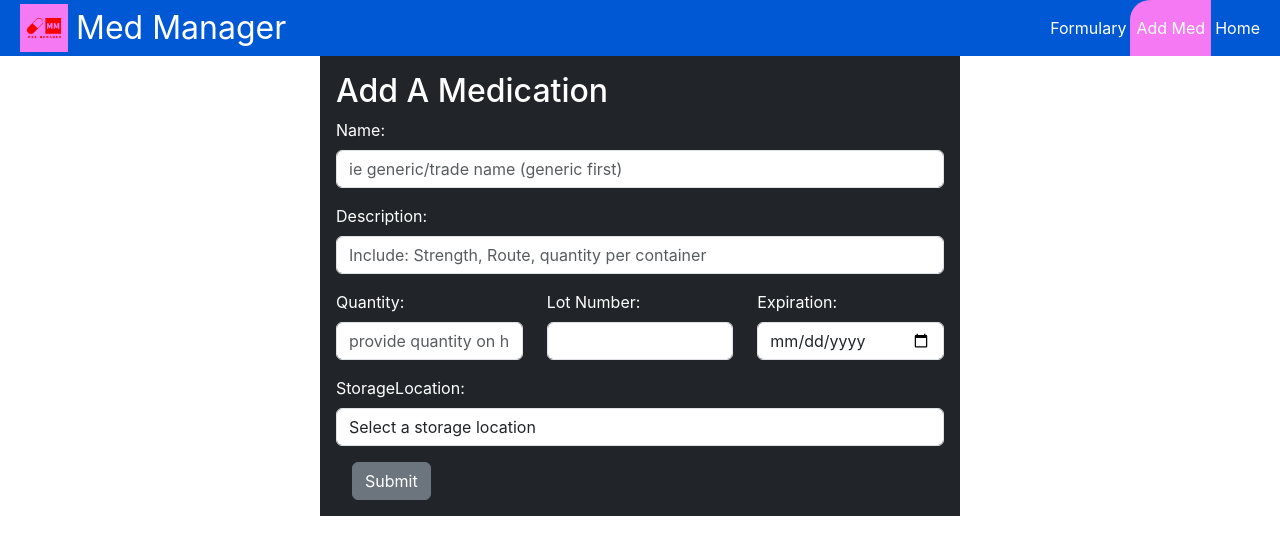
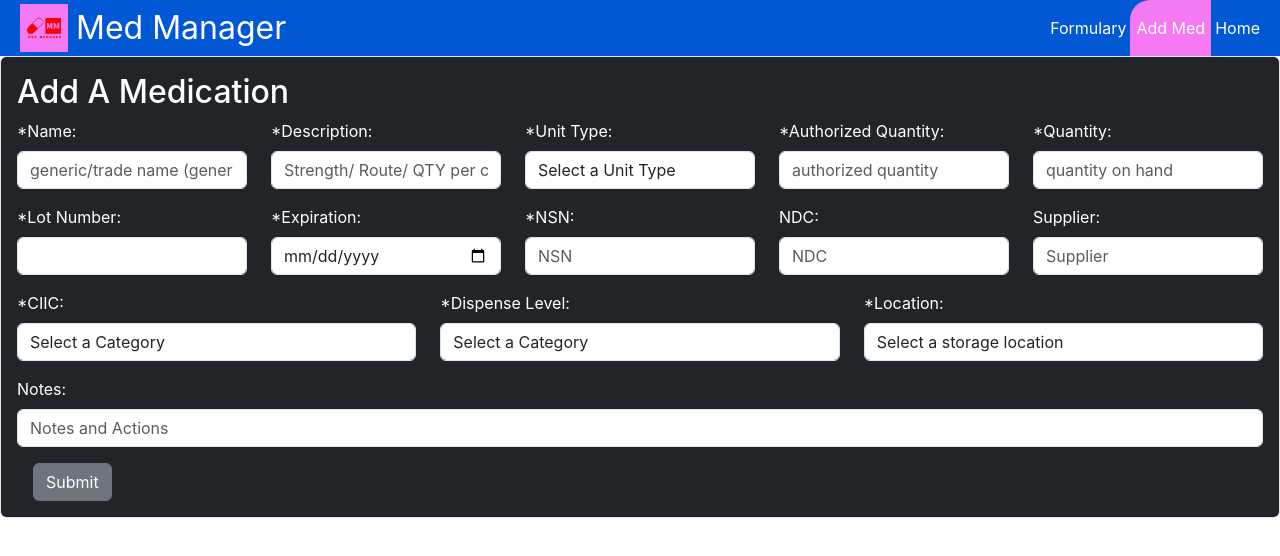
Before and after one commit to TRSCode/formularyManager, a React (Create React App) app in the folder client/: page /add in a window 1280 px wide. Shown: the top 556 px of the page. Built offline with nearby package versions, Linux system fonts and the light colour scheme.

Commit message:
added all fields to form

```diff
--- a/client/src/components/MedForm.jsx
+++ b/client/src/components/MedForm.jsx
@@ -5,10 +5,18 @@ const MedForm = (props) => {
     // const {formulary, setFormulary} = props;
     const [medication, setMedication] = useState("");
     const [description, setDescription] = useState("");
+    const [unitType, setUnitType] = useState("");
+    const [authorizedAmount, setAuthorizedAmount] = useState("");
     const [onHand, setOnHand] = useState("");
     const [lotNumber, setLotNumber]= useState("");
     const [storageLocation, setStorageLocation] = useState("");
     const [expiration, setExpiration] = useState("");
+    const [nsn, setNsn] = useState("");
+    const [ndc, setNdc] = useState("");
+    const [supplier, setSupplier] = useState("");
+    const [ciic, setCiic] = useState("");
+    const [dispenseLevel, setDispenseLevel] = useState("");
+    const [notes, setNotes] = useState("");
     const [errors,setErrors] = useState({});
     const [successMessage, setSuccessMessage] = useState('');
 
@@ -23,10 +31,18 @@ const MedForm = (props) => {
         axios.post('http://localhost:8000/api/formulary', {
             medication,
             description,
+            unitType,
+            authorizedAmount,
             onHand,
             lotNumber,
             storageLocation,
-            expiration
+            expiration,
+            nsn,
+            ndc,
+            supplier,
+            ciic,
+            dispenseLevel,
+            notes
             // expiration: formatDateForBackend(expiration)
         })
             .then(res=>{
@@ -35,10 +51,18 @@ const MedForm = (props) => {
                 // setFormulary([...formulary, res.data]);
                 setMedication("");
                 setDescription("");
+                setUnitType("");
+                setAuthorizedAmount("");
                 setOnHand("");
                 setLotNumber("");
                 setStorageLocation("");
                 setExpiration("");
+                setNsn("");
+                setNdc("");
+                setSupplier("");
+                setCiic("");
+                setDispenseLevel("");
+                setNotes("");
                 setSuccessMessage('Success!   Add another!');
             })
         .catch(err =>{
@@ -48,34 +72,66 @@ const MedForm = (props) => {
     }
 
     return (
-        <form onSubmit={onSubmitHandler} className="container p-3 mb-2 bg-dark text-white col-6">
+        <form onSubmit={onSubmitHandler} className="form-control p-3 mb-2 bg-dark text-white col-9">
             <h2>Add A Medication</h2>
             {successMessage && <h3 className="text-success">{successMessage}</h3>}
-            <p>
-                <label className="form-label">Name: </label>
-                {errors.medication ?
-                <p className="bg-danger text-warning">{errors.medication.message}</p>:""}
-                <input type="text" className="form-control" value={medication} placeholder="ie generic/trade name (generic first)" onChange = {(e)=>setMedication(e.target.value)}/>
-            </p>
-            <p>
-                <label className="form-label">Description: </label>
-                {errors.description ?
-                <p className="bg-danger text-warning">{errors.description.message}</p>:""}
-                <input type="text" className="form-control" value={description} placeholder="Include: Strength, Route, quantity per container" onChange = {(e)=>setDescription(e.target.value)}/>
-            </p>
-            {/* -----------------------------test------------------------------ */}
             <div className="row gap-x-20">
                 <div className="col-md">
                     <p>
-                        <label className="form-label">Quantity:  </label>
-                        {errors.onHand ?
-                        <p className="bg-danger text-warning">{errors.onHand.message}</p>:""}
-                        <input type="text" className="form-control" value={onHand} placeholder="provide quantity on hand" onChange = {(e)=>setOnHand(e.target.value)}/>
+                        <label className="form-label">*Name:  </label>
+                        {errors.medication ?
+                        <p className="bg-danger text-warning">{errors.medication.message}</p>:""}
+                        <input type="text" className="form-control" value={medication} placeholder="generic/trade name (generic preferred)" onChange = {(e)=>setMedication(e.target.value)}/>
                     </p>
                 </div>
                 <div className="col-md">
                     <p>
-                        <label className="form-label">Lot Number:</label>
+                        <label className="form-label">*Description: </label>
+                        {errors.description ?
+                        <p className="bg-danger text-warning">{errors.description.message}</p>:""}
+                        <input type="text" className="form-control" value={description} placeholder="Strength/ Route/ QTY per container" onChange = {(e)=>setDescription(e.target.value)}/>
+                    </p>
+                </div>
+                <div className="col-md">
+                    <p>
+                        <label className="form-label">*Unit Type:</label>
+                        {errors.unitType ?
+                        <p className="bg-danger text-warning">{errors.unitType.message}</p>:""}
+                        <select className="form-control" value={unitType} onChange={(e) => setUnitType(e.target.value)}>
+                            <option value="">Select a Unit Type</option>
+                            <option value="EA">EA</option>
+                            <option value="PG">PG</option>
+                            <option value="VI">VI</option>
+                            <option value="TU">TU</option>
+                            <option value="BT">BT</option>
+                            <option value="BX">BX</option>
+                            <option value="KT">KT</option>
+                            <option value="CO">CO</option>
+                            <option value="other">other</option>
+                        </select>
+                    </p>
+                </div>
+                <div className="col-md">
+                    <p>
+                        <label className="form-label">*Authorized Quantity:  </label>
+                        {errors.authorizedAmount ?
+                        <p className="bg-danger text-warning">{errors.authorizedAmount.message}</p>:""}
+                        <input type="text" className="form-control" value={authorizedAmount} placeholder="authorized quantity" onChange = {(e)=>setAuthorizedAmount(e.target.value)}/>
+                    </p>
+                </div>
+                <div className="col-md">
+                    <p>
+                        <label className="form-label">*Quantity:  </label>
+                        {errors.onHand ?
+                        <p className="bg-danger text-warning">{errors.onHand.message}</p>:""}
+                        <input type="text" className="form-control" value={onHand} placeholder="quantity on hand" onChange = {(e)=>setOnHand(e.target.value)}/>
+                    </p>
+                </div>
+            </div>
+            <div className="row gap-x-20">
+                <div className="col-md">
+                    <p>
+                        <label className="form-label">*Lot Number:</label>
                         {errors.lotNumber ?
                         <p className="bg-danger text-warning">{errors.lotNumber.message}</p>:""}
                         <input type="text" className="form-control" value={lotNumber} onChange = {(e)=>setLotNumber(e.target.value)}/>
@@ -83,29 +139,93 @@ const MedForm = (props) => {
                 </div>
                 <div className="col-md">
                     <p>
-                        <label className="form-label">Expiration:</label>
+                        <label className="form-label">*Expiration:</label>
                         {errors.expiration ?
                         <p className="bg-danger text-warning">{errors.expiration.message}</p>:""}
                         <input type="date" className="form-control" value={expiration} onChange = {(e)=>{console.log(e.target.value); setExpiration(e.target.value)}}/>
                     </p>
                 </div>
+                <div className="col-md">
+                    <p>
+                        <label className="form-label">*NSN:</label>
+                        {errors.nsn ?
+                        <p className="bg-danger text-warning">{errors.nsn.message}</p>:""}
+                        <input type="text" className="form-control" placeholder="NSN" value={nsn} onChange = {(e)=>setNsn(e.target.value)}/>
+                    </p>
                 </div>
-            {/* -----------------------------test------------------------------ */}
+                <div className="col-md">
                     <p>
-                <label className="form-label">StorageLocation:</label>
-                {errors.lotNumber ?
+                        <label className="form-label">NDC:</label>
+                        {errors.ndc ?
+                        <p className="bg-danger text-warning">{errors.ndc.message}</p>:""}
+                        <input type="text" className="form-control" placeholder="NDC" value={ndc} onChange = {(e)=>setNdc(e.target.value)}/>
+                    </p>
+                </div>
+                <div className="col-md">
+                    <p>
+                        <label className="form-label">Supplier:</label>
+                        {errors.supplier ?
+                        <p className="bg-danger text-warning">{errors.supplier.message}</p>:""}
+                        <input type="text" className="form-control" placeholder="Supplier" value={supplier} onChange = {(e)=>setSupplier(e.target.value)}/>
+                    </p>
+                </div>
+            </div>
+            <div className="row gap-x-20">
+                <div className="col-md">
+                    <p>
+                        <label className="form-label">*CIIC:</label>
+                        {errors.ciic ?
+                        <p className="bg-danger text-warning">{errors.ciic.message}</p>:""}
+                        <select className="form-control" value={ciic} onChange={(e) => setCiic(e.target.value)}>
+                            <option value="">Select a Category</option>
+                            <option value="Q">Q</option>
+                            <option value="R">R</option>
+                            <option value="U">U</option>
+                            <option value="J">J</option>
+                            <option value="other">other</option>
+                        </select>
+                    </p>
+                </div>
+                <div className="col-md">
+                    <p>
+                        <label className="form-label">*Dispense Level:</label>
+                        {errors.dispenseLevel ?
+                        <p className="bg-danger text-warning">{errors.dispenseLevel.message}</p>:""}
+                        <select className="form-control" value={dispenseLevel} onChange={(e) => setDispenseLevel(e.target.value)}>
+                            <option value="">Select a Category</option>
+                            <option value="Prescriber">Prescriber</option>
+                            <option value="Delegate">Delegate</option>
+                            <option value="other">other</option>
+                        </select>
+                    </p>
+                </div>
+                <div className="col-md">
+                    <p>
+                        <label className="form-label">*Location:</label>
+                        {errors.storageLocation ?
                         <p className="bg-danger text-warning">{errors.storageLocation.message}</p>:""}
                         <select className="form-control" value={storageLocation} onChange={(e) => setStorageLocation(e.target.value)}>
                             <option value="">Select a storage location</option>
-                    <option value="Shelf 1">Shelf 1</option>
-                    <option value="Shelf 2">Shelf 2</option>
-                    <option value="Shelf 3">Shelf 3</option>
-                    <option value="Airway Kit">Airway Kit</option>
+                            <option value="Shelf1">Shelf 1</option>
+                            <option value="Shelf2">Shelf 2</option>
+                            <option value="Shelf3">Shelf 3</option>
+                            <option value="AirwayKit">Airway Kit</option>
                             <option value="Safe">Safe</option>
+                            <option value="TurnIn">Turn In</option>
                         </select>
-                {/* <input type="text" className="form-control" value={storageLocation} onChange = {(e)=>setStorageLocation(e.target.value)}/> */}
                     </p>
-
+                </div>
+            </div>
+            <div className="row gap-x-20">
+                <div className="col-md">
+                    <p>
+                        <label className="form-label">Notes:</label>
+                        {errors.notes ?
+                        <p className="bg-danger text-warning">{errors.notes.message}</p>:""}
+                        <input type="text" className="form-control" placeholder="Notes and Actions" value={notes} onChange = {(e)=>setNotes(e.target.value)}/>
+                    </p>
+                </div>
+            </div>
             <input type="submit" className="btn btn-secondary mx-3"/>
         </form>
     )
--- a/client/src/components/ViewAllMeds.jsx
+++ b/client/src/components/ViewAllMeds.jsx
@@ -193,7 +193,7 @@ const ViewAllMeds = () => {
                 >
                     Location
                 </button>
-                {/* sort by location */}
+                {/* sort by name - by resetting */}
                 <button
                     className="btn btn-secondary"
                     onClick={handleRestore}
```
Also changed, not shown: 1 other file (tests, documents, lock files or other folders). Lines whose indentation alone changed are shown as unchanged.
